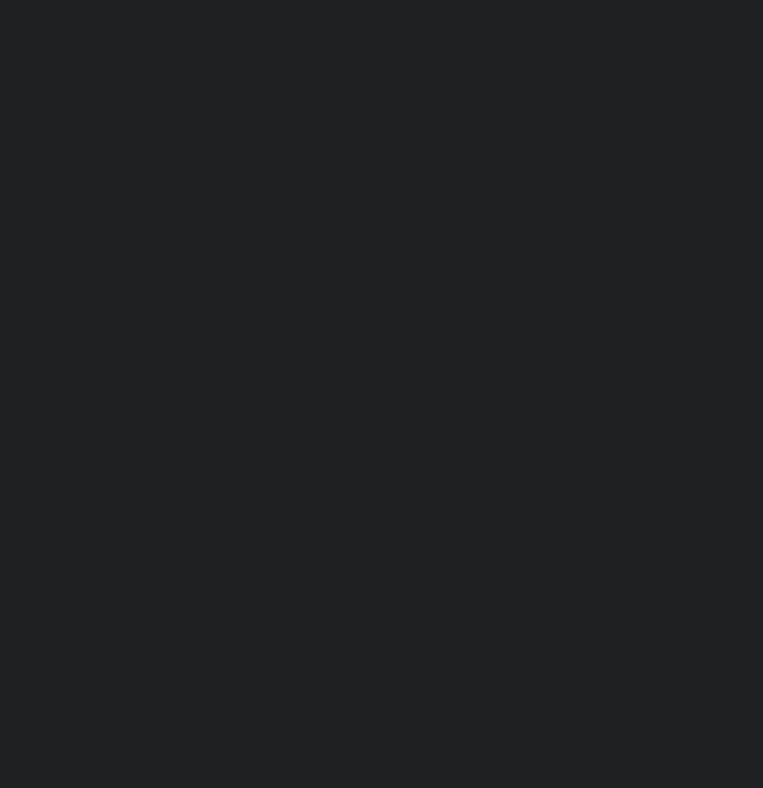
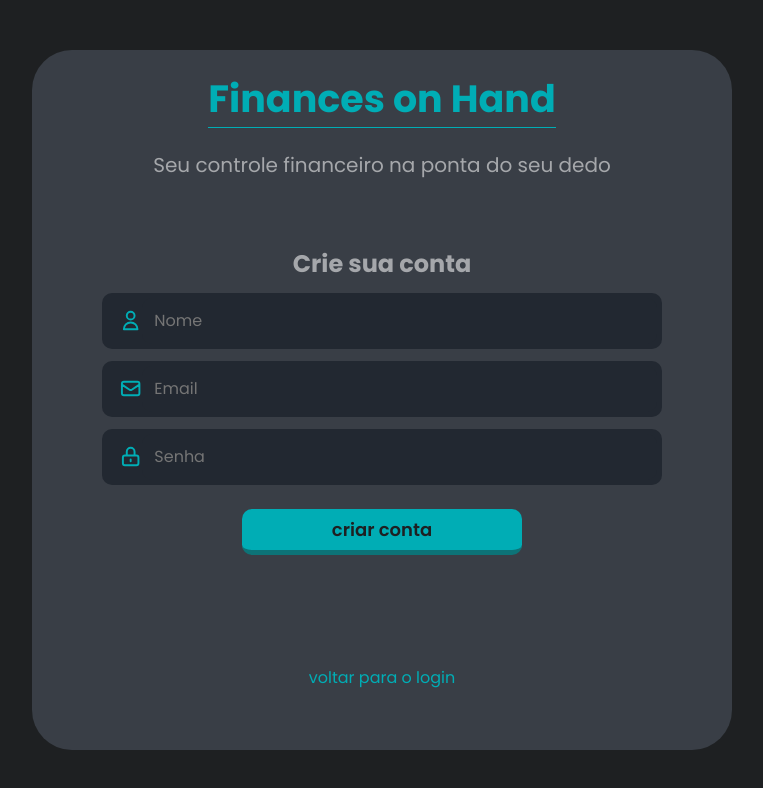
Before and after one commit to MarceloAlmd/Finance_Front_End, a React (Vite) app: page /register in a window 1280 px wide. Before the commit this address had no page. Shown: the top 788 px of the page, without its empty margins (258-1021 px from the left). Built offline with nearby package versions, Linux system fonts and the light colour scheme.

Commit message:
user registration created

```diff
--- a/src/pages/SignUp/index.jsx
+++ b/src/pages/SignUp/index.jsx
@@ -1,12 +1,38 @@
-import { useState } from 'react';
-import {HiOutlineMail, HiOutlineLockClosed, HiOutlineUser} from 'react-icons/hi'
-import { Link } from 'react-router-dom';
-import {Input} from '../../components/input'
-import {Button} from '../../components/button'
+import {api} from '../../services/api';
+import {useState} from 'react';
+import {HiOutlineMail, HiOutlineLockClosed, HiOutlineUser} from 'react-icons/hi';
+import {Link, useNavigate} from 'react-router-dom';
+import {Input} from '../../components/input';
+import {Button} from '../../components/button';
 import { Container, Form} from "./styles";
 
 export function SignUp() {
     const [name, setName] = useState("");
+    const [email, setEmail] = useState("");
+    const [password, setPassword] = useState("");
+
+    const navigate = useNavigate();
+
+    function handleSignUp() {
+        if(!name || !email || !password) {
+            return alert("Preencha todos os campos");
+        };
+
+        api.post("/users", {name, email, password})
+        .then(() => {
+            alert("Usuário cadastrado com sucesso")
+            navigate("/");
+        })
+        .catch(error => {
+            if(error.response){
+                alert(error.response.data.message);
+            }else {
+                alert("não foi possível cadastrar");
+            };
+        });
+
+
+    };
     return (
         <Container>
             <Form>
@@ -20,23 +46,29 @@
                         icon={HiOutlineUser}
                         placeholder="Nome"
                         type="text"
+                        onChange={e => setName(e.target.value)}
                     />
                     <Input
                         icon={HiOutlineMail}
                         placeholder="Email"
                         type="text"
+                        onChange={e => setEmail(e.target.value)}
                     />
 
                     <Input
                         icon={HiOutlineLockClosed}
                         placeholder="Senha"
                         type="password"
+                        onChange={e => setPassword(e.target.value)}
                     />
                 </div>
 
 
 
-                <Button title="criar conta" />
+                <Button
+                    title="criar conta"
+                    onClick={handleSignUp}
+                />
 
                 <Link to="/">
                     voltar para o login
--- a/src/routes/index.jsx
+++ b/src/routes/index.jsx
@@ -5,7 +5,7 @@
 export function Routes() {
     return (
         <BrowserRouter>
-            <AppRoutes />
+            <AuthRoutes />
         </BrowserRouter>
     )
 }
```
